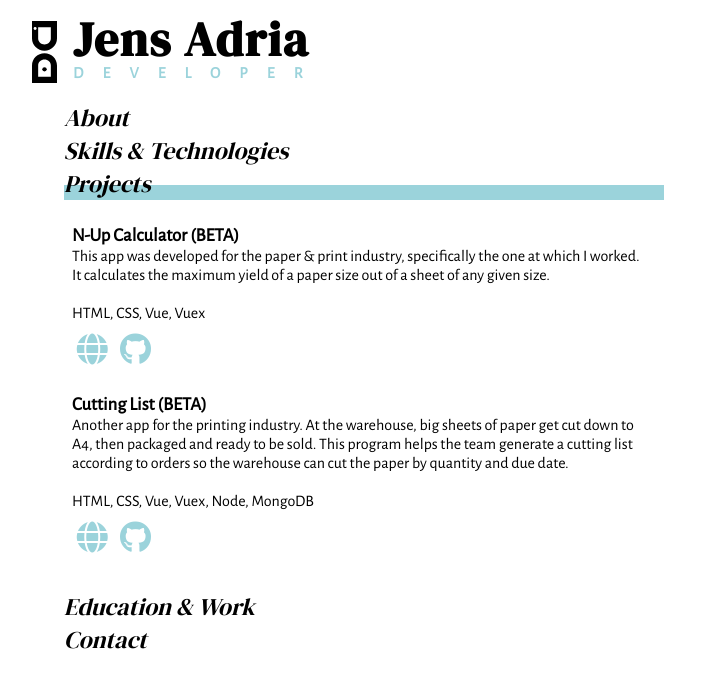
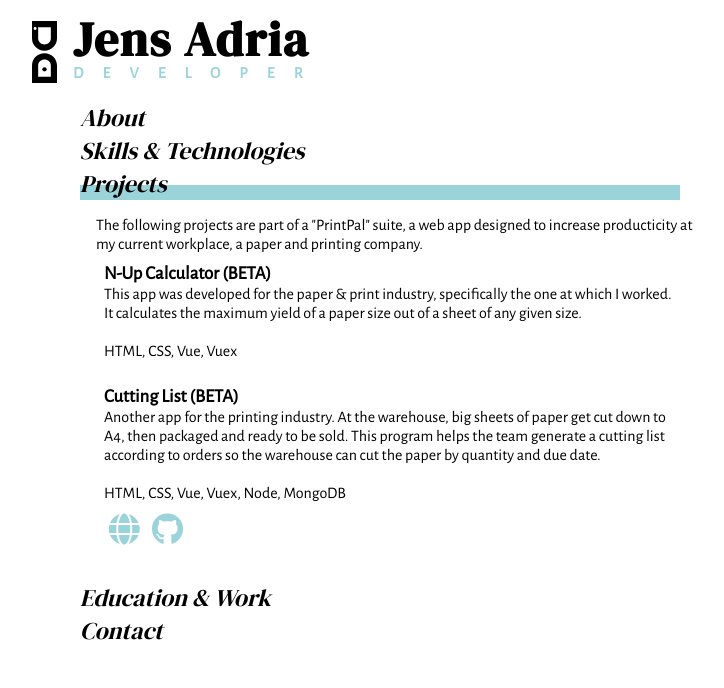
Before and after one commit to jensadria/portfolio-site, a website: page index.html in a window 1280 px wide. Both pictures are taken after a click on the item "Projects". Shown: the whole page, without its empty margins (0-724 px from the left). Drawn offline with nearby package versions, Linux system fonts and the light colour scheme.

Commit message:
more content changes

```diff
--- a/index.html
+++ b/index.html
@@ -38,10 +38,9 @@
         <div id="about" class="content card">
           <p>
             Having studied graphic design and worked in print for most of my
-            career, I took a digital turn and dove into the world of web
-            development. As a teenager, i spent a lot of time building HTML and
-            CSS only websites and after a long hiatus, decided to look deeper
-            into the world of development and programming.
+            career, I decided to dive into the world of web development. I
+            worked with HTML and CSS in the past, creating numerous sites and
+            feel quite comfortable working with code.
           </p>
           <br />
           <p>
@@ -70,6 +69,7 @@
               <li>HTML</li>
               <li>CSS</li>
               <li>Javascript</li>
+              <li>VBasic (Excel)</li>
             </ul>
             <ul>
               <li>Vue</li>
@@ -78,8 +78,8 @@
             </ul>
             <ul>
               <li>MongoDB</li>
-              <li>SQL</li>
               <li>Sass</li>
+              <li>Wordpress</li>
             </ul>
             <ul>
               <li>InDesign</li>
@@ -88,12 +88,17 @@
             </ul>
           </div>
           <br />
-          Fluent in English, German and Indonesian
+          Fluent in English, German and Indonesian. Basic French.
         </div>
 
         <li class="link" onclick="showContent(event,'projects')">Projects</li>
         <div id="projects" class="content card">
           <div class="projects">
+            <p>
+              The following projects are part of a "PrintPal" suite, a web app
+              designed to increase producticity at my current workplace, a paper
+              and printing company.
+            </p>
             <div class="project">
               <h3>N-Up Calculator (BETA)</h3>
               <div class="project-thumbnail"></div>
@@ -104,6 +109,19 @@
               </p>
               <br />
               <p>HTML, CSS, Vue, Vuex</p>
+            </div>
+            <div class="project">
+              <h3>Cutting List (BETA)</h3>
+              <div class="project-thumbnail"></div>
+              <p>
+                Another app for the printing industry. At the warehouse, big
+                sheets of paper get cut down to A4, then packaged and ready to
+                be sold. This program helps the team generate a cutting list
+                according to orders so the warehouse can cut the paper by
+                quantity and due date.
+              </p>
+              <br />
+              <p>HTML, CSS, Vue, Vuex, Node, MongoDB</p>
               <div class="icons">
                 <a
                   href="http://printpal.jensadria.net"
@@ -121,29 +139,6 @@
                 ></a>
               </div>
             </div>
-            <div class="project">
-              <h3>Cutting List (BETA)</h3>
-              <div class="project-thumbnail"></div>
-              <p>
-                Another app for the printing industry. At the warehouse, big
-                sheets of paper get cut down to A4, then packaged and ready to
-                be sold. This program helps the team generate a cutting list
-                according to orders so the warehouse can cut the paper by
-                quantity and due date.
-              </p>
-              <br />
-              <p>HTML, CSS, Vue, Vuex, Node, MongoDB</p>
-              <div class="icons">
-                <i class="icon fas fa-globe fa-2x"></i>
-                <a
-                  href="https://github.com/jensadria/print-pal"
-                  title="Go To Repository"
-                  target="_blank"
-                  rel="noopener noreferrer"
-                  ><i class="icon fab fa-github fa-2x"></i
-                ></a>
-              </div>
-            </div>
           </div>
         </div>
 
@@ -152,6 +147,9 @@
         </li>
         <div id="education" class="content card">
           <div class="education">
+            <h3>Bachelor of Arts (Graphic Design)</h3>
+            <p>Curtin University of Technology, Perth - Graduated 2010</p>
+            <br />
             <h3>Completed Online Courses</h3>
             <ul>
               <li>
@@ -175,9 +173,7 @@
               <li>The Complete NodeJS Course - Mosh Hamedani</li>
             </ul>
             <br />
-            <h3>Bachelor of Arts (Graphic Design)</h3>
-            <p>Curtin University of Technology, Perth - Graduated 2010</p>
-            <br />
+
             <h3>Apprenticeship as an Export Salesman</h3>
             <p>Berufsschule Halle/Merseburg - Finished 2005</p>
             <br />
--- a/style.css
+++ b/style.css
@@ -50,7 +50,7 @@ header p {
 }
 
 #main {
-  margin-left: 3rem;
+  margin-left: 4rem;
   margin-top: 0.5rem;
 }
 
@@ -129,7 +129,8 @@ header p {
   max-width: 100vw;
   padding: 0;
   margin: 0;
-  transition: all 0.8s ease-in-out;
+  margin-left: 1rem;
+  transition: all 0.25s ease-in-out;
 }
 
 #main > ul > div.content.active {
@@ -138,7 +139,9 @@ header p {
   margin-top: 1rem;
   max-width: 100vw;
   max-height: 30em;
-  transition: max-height 0.8s ease-in-out, width 0.8s cubic-bezier(0, 1, 0, 1);
+  margin-left: 1rem;
+  /* transition: max-height 0.5s ease-in-out, width 0.5s cubic-bezier(0, 1, 0, 1); */
+  transition: all 0.5s cubic-bezier(0, 1, 0, 1);
   margin-bottom: 1rem;
 }
 
@@ -150,6 +153,10 @@ div.card {
   margin-bottom: 1.5rem;
   /* border-radius: 6px; */
   /* box-shadow: 0 2px 4px 0 rgba(0, 0, 0, 0.2), 0 3px 10px 0 rgba(0, 0, 0, 0.2); */
+}
+
+#education ul {
+  line-height: 1.35rem;
 }
 
 .projects {
@@ -172,7 +179,7 @@ i {
 
 @media only screen and (max-width: 600px) {
   ul {
-    width: 100vw;
+    width: 500px;
   }
   #main > ul > div.content.active {
     width: 400px;
```
